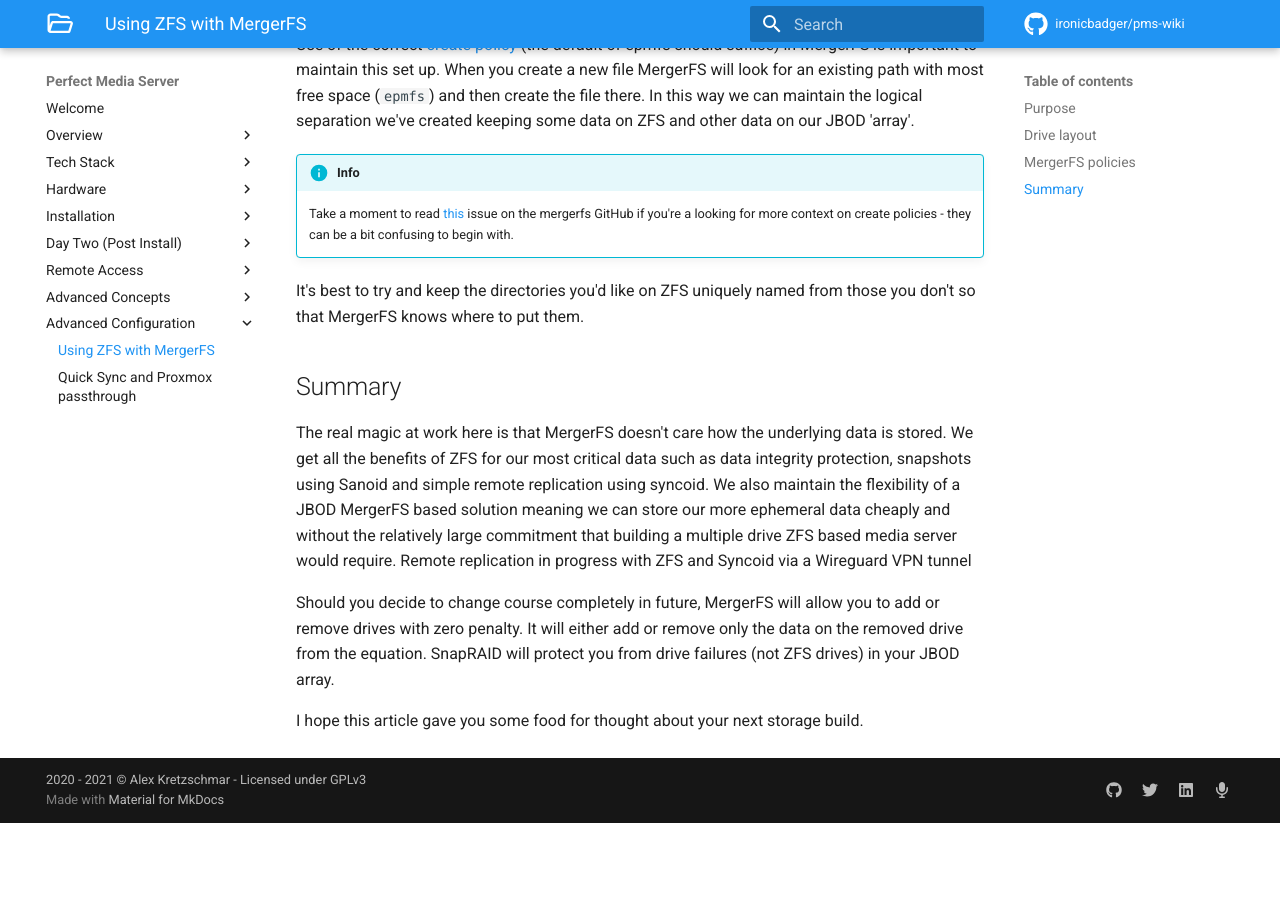
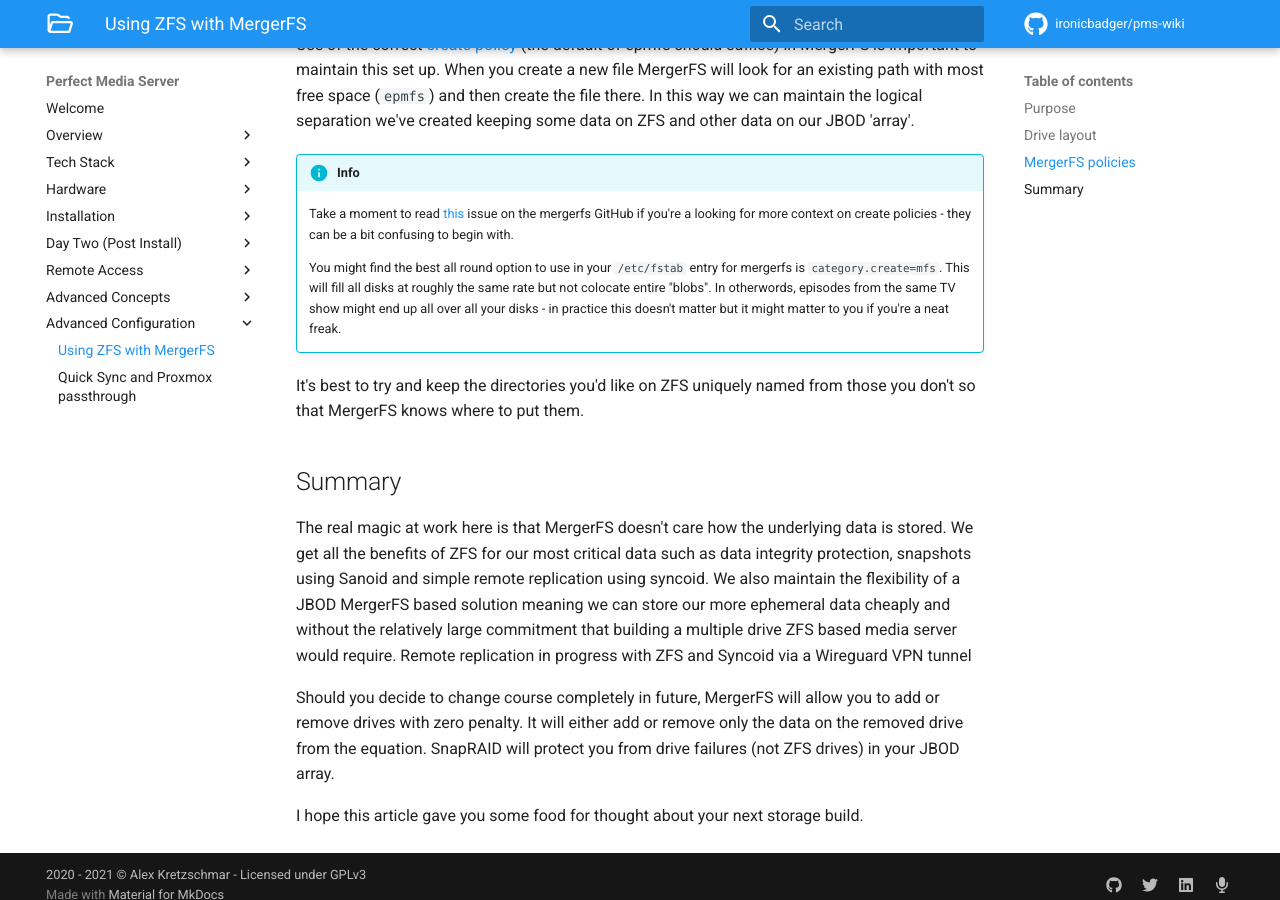
Before and after one commit to ironicbadger/pms-wiki, an MkDocs documentation site: the page built from docs/advanced/combine-zfs-and-others.md, in a window 1280 px wide and 900 px high, scrolled down 2879 px. Built offline with MkDocs 1.6.1 and Material for MkDocs 9.7.7, drawn with Linux system fonts in a browser that asks for light colours; some web fonts are replaced; comment, search, counter and statistics services are not loaded; before the commit the page ends 3702 px from its top, so only the background shows below that.

Commit message:
added create mfs note

```diff
--- a/docs/advanced/combine-zfs-and-others.md
+++ b/docs/advanced/combine-zfs-and-others.md
@@ -69,6 +69,8 @@ Use of the correct [create policy](https://github.com/trapexit/mergerfs#policy-d
 !!! info
     Take a moment to read [this](https://github.com/trapexit/mergerfs/issues/634) issue on the mergerfs GitHub if you're a looking for more context on create policies - they can be a bit confusing to begin with.
 
+    You might find the best all round option to use in your `/etc/fstab` entry for mergerfs is `category.create=mfs`. This will fill all disks at roughly the same rate but not colocate entire "blobs". In otherwords, episodes from the same TV show might end up all over all your disks - in practice this doesn't matter but it might matter to you if you're a neat freak.
+
 It's best to try and keep the directories you'd like on ZFS uniquely named from those you don't so that MergerFS knows where to put them.
 
 ## Summary
```
Also changed, not shown: docs/tech-stack/mergerfs.md (+2 -0 lines).
